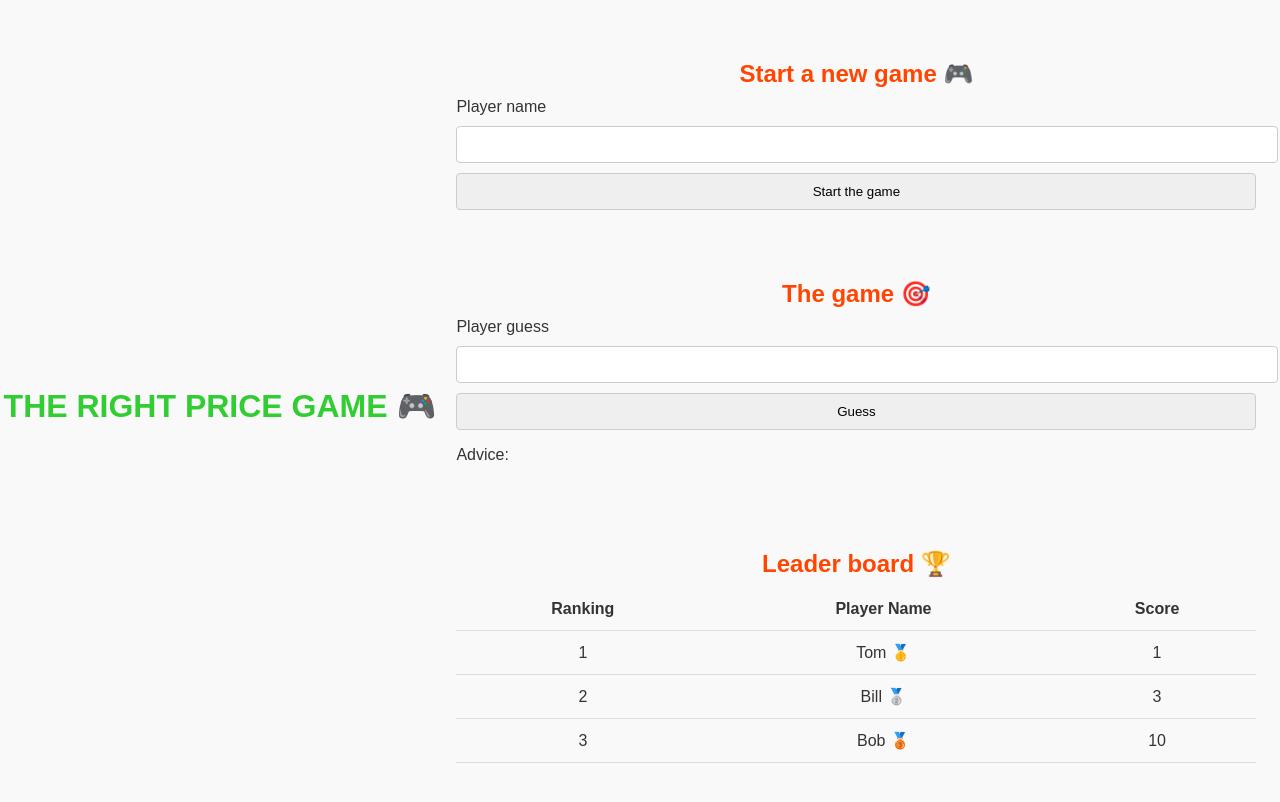
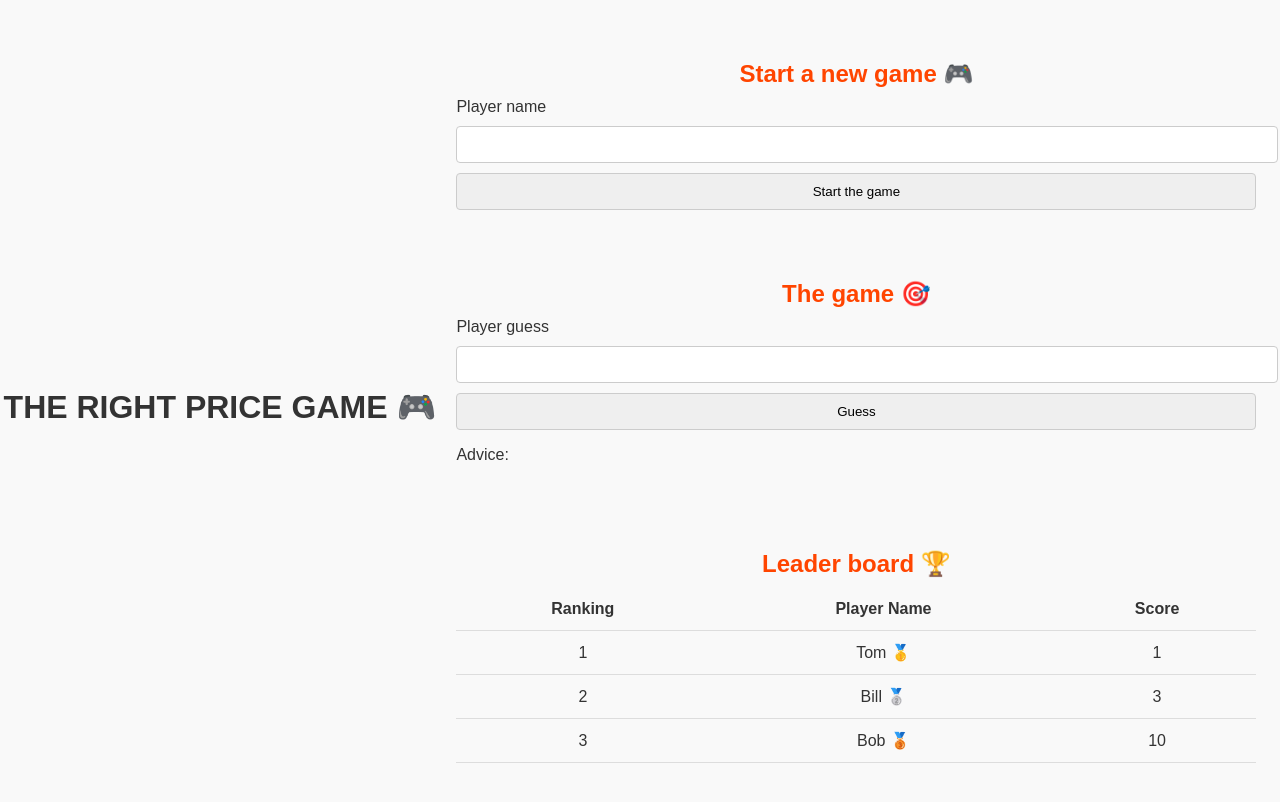
Before and after one commit to gauxm/gamewordpress, a plain HTML site: page index.html in a window 1280 px wide. Drawn offline with Linux system fonts and the light colour scheme.

Commit message:
Update styles-game.css

```diff
--- a/styles-game.css
+++ b/styles-game.css
@@ -19,14 +19,6 @@ main {
     width: 100%;
     max-width: 800px;
     padding: 20px;
-}
-
-/* Titre principal */
-h1 {
-    text-align: center;
-    color: limegreen;
-    margin-top: 20px;
-    font-size: 2em;
 }
 
 /* Titres de sections */
```
